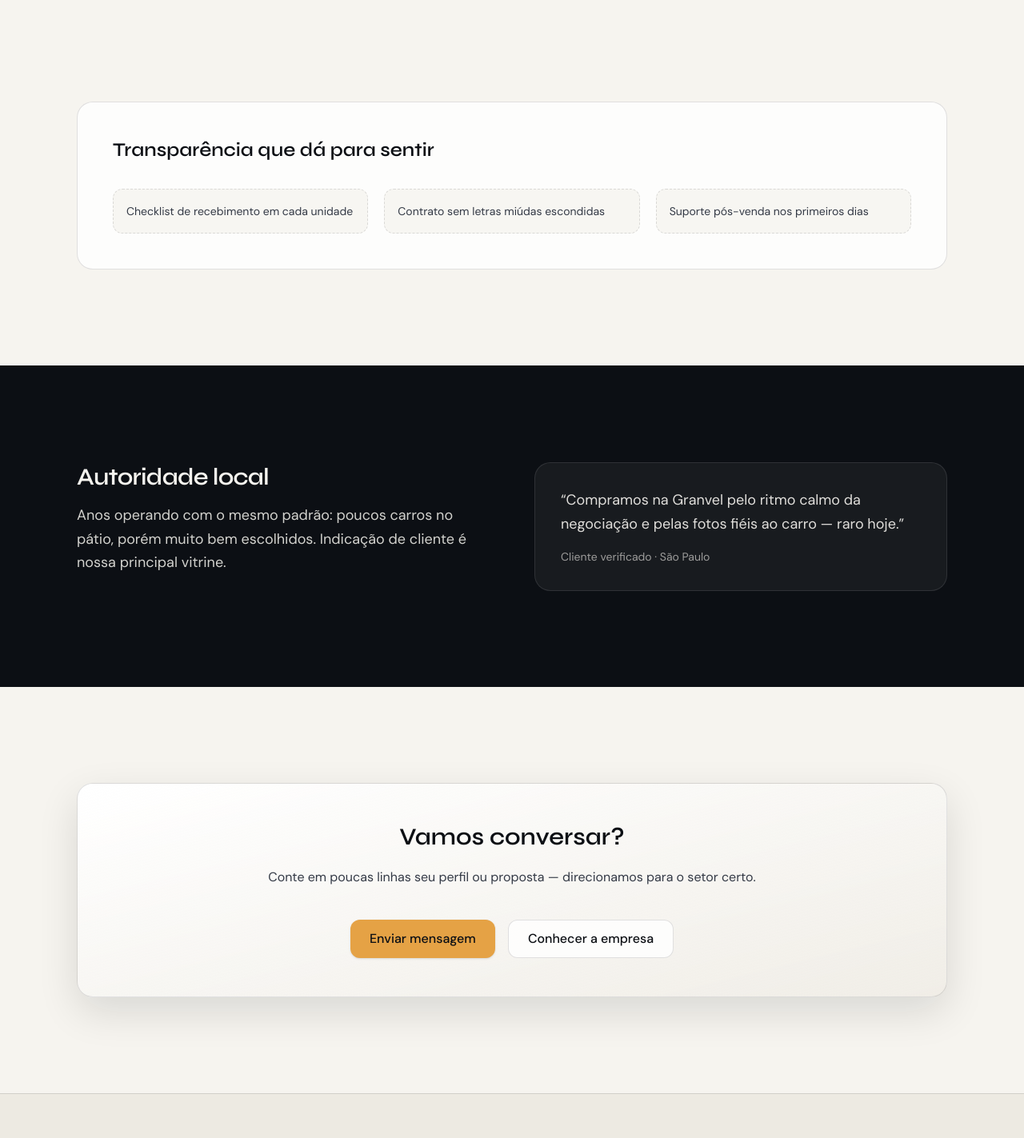
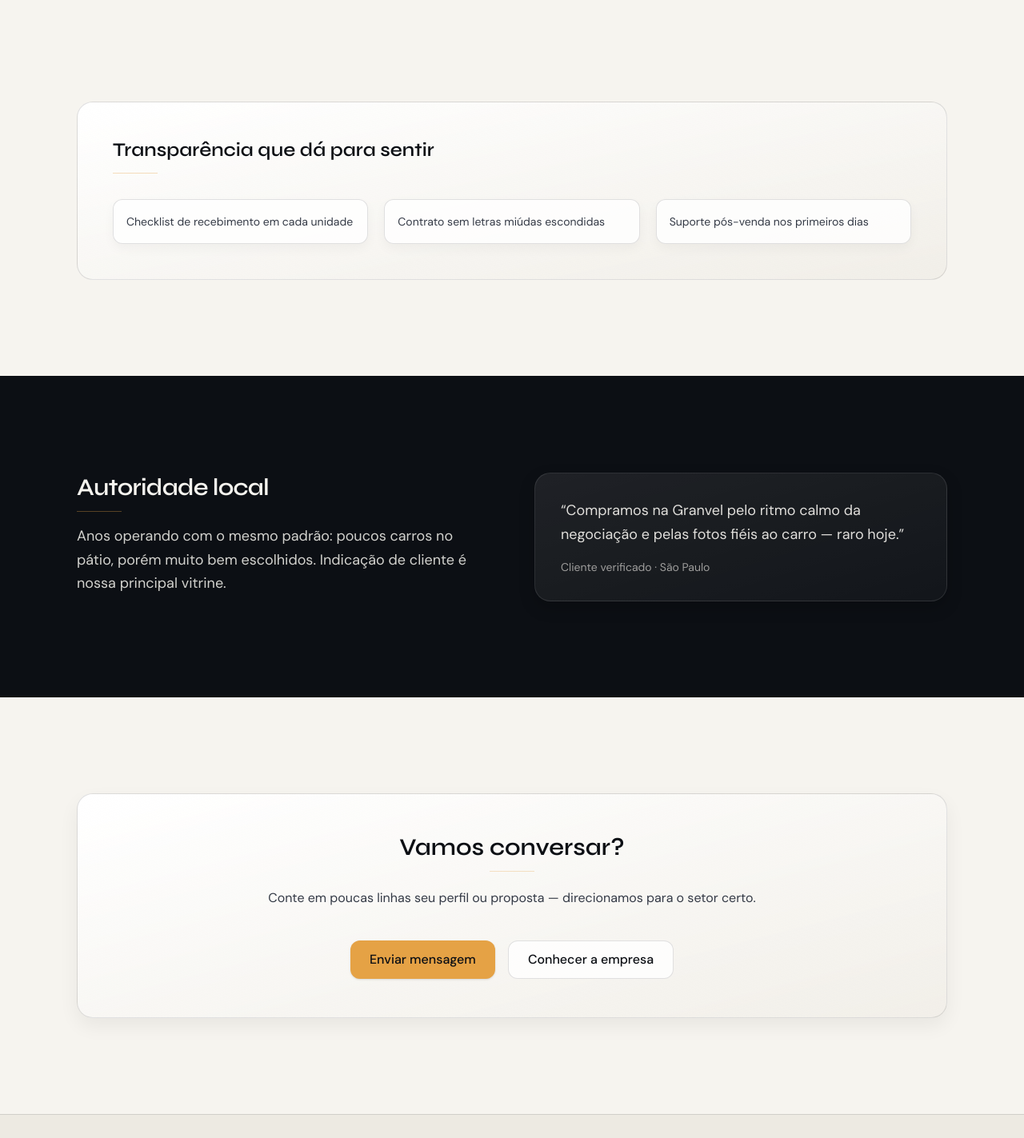
Before and after one commit to VS-LGR/Granvel, a Next.js app: page /join in a window 1280 px wide. Shown: the part 600-2023 px from the top of the page at 80% size. Built offline with nearby package versions, Linux system fonts and the light colour scheme; no server answers.

Commit message:
11° Commit -> Polimento visual.

```diff
--- a/src/components/sections/about-strip.tsx
+++ b/src/components/sections/about-strip.tsx
@@ -8,11 +8,18 @@ export type AboutStripProps = {
 export function AboutStrip({ content }: AboutStripProps) {
   return (
     <section className="border-b border-[var(--color-line)] bg-white/40 py-[var(--section-y)]">
-      <Container className="grid gap-10 lg:grid-cols-[1fr_1.2fr] lg:items-center">
-        <h2 className="font-[family-name:var(--font-syne)] text-3xl font-semibold tracking-tight text-[var(--color-ink)]">
-          {content.title}
-        </h2>
-        <p className="text-lg leading-relaxed text-[var(--color-ink-muted)]">{content.body}</p>
+      <Container>
+        <div className="rounded-[var(--radius-lg)] border border-[var(--color-line)] bg-gradient-to-br from-white to-[var(--color-paper-dark)]/28 p-7 sm:p-9">
+          <div className="grid gap-10 lg:grid-cols-[1fr_1.2fr] lg:items-center">
+            <div>
+              <h2 className="font-[family-name:var(--font-syne)] text-3xl font-semibold tracking-tight text-[var(--color-ink)]">
+                {content.title}
+              </h2>
+              <div className="mt-3 h-px w-14 bg-[var(--color-accent)]/30" aria-hidden />
+            </div>
+            <p className="text-lg leading-relaxed text-[var(--color-ink-muted)]">{content.body}</p>
+          </div>
+        </div>
       </Container>
     </section>
   );
--- a/src/components/sections/authority-block.tsx
+++ b/src/components/sections/authority-block.tsx
@@ -12,9 +12,10 @@ export function AuthorityBlock({ authority, socialProof }: AuthorityBlockProps)
       <Container className="grid gap-14 lg:grid-cols-2 lg:items-start">
         <div>
           <h2 className="font-[family-name:var(--font-syne)] text-3xl font-semibold tracking-tight">{authority.title}</h2>
+          <div className="mt-3 h-px w-14 bg-[var(--color-accent)]/35" aria-hidden />
           <p className="mt-4 text-lg leading-relaxed text-[var(--color-paper)]/85">{authority.body}</p>
         </div>
-        <figure className="rounded-[var(--radius-lg)] border border-white/10 bg-white/5 p-8">
+        <figure className="rounded-[var(--radius-lg)] border border-white/10 bg-gradient-to-br from-white/8 to-white/[0.03] p-8 shadow-[0_8px_20px_rgba(0,0,0,0.2)]">
           <blockquote className="text-lg leading-relaxed text-[var(--color-paper)]/90">{socialProof.quote}</blockquote>
           <figcaption className="mt-4 text-sm text-[var(--color-paper)]/60">{socialProof.attribution}</figcaption>
         </figure>
--- a/src/components/sections/cta-dual.tsx
+++ b/src/components/sections/cta-dual.tsx
@@ -23,8 +23,9 @@ export function CtaDual({
   return (
     <section className="py-[var(--section-y)]">
       <Container>
-        <div className="rounded-[var(--radius-lg)] border border-[var(--color-line)] bg-gradient-to-br from-white to-[var(--color-paper-dark)]/40 p-10 text-center shadow-[var(--shadow-soft)] sm:p-12">
+        <div className="rounded-[var(--radius-lg)] border border-[var(--color-line)] bg-gradient-to-br from-white to-[var(--color-paper-dark)]/30 p-10 text-center shadow-[0_10px_24px_rgba(12,15,20,0.06)] sm:p-12">
           <h2 className="font-[family-name:var(--font-syne)] text-3xl font-semibold text-[var(--color-ink)]">{title}</h2>
+          <div className="mx-auto mt-3 h-px w-14 bg-[var(--color-accent)]/30" aria-hidden />
           <p className="mx-auto mt-5 max-w-2xl text-base leading-relaxed text-[var(--color-ink-muted)]">{body}</p>
           <div className="mt-10 flex flex-wrap justify-center gap-4">
             <a href={whatsappHref(whatsappMessage)}>
--- a/src/components/sections/pillars-grid.tsx
+++ b/src/components/sections/pillars-grid.tsx
@@ -10,17 +10,23 @@ export function PillarsGrid({ content }: PillarsGridProps) {
   return (
     <section className="py-[var(--section-y)]">
       <Container>
+        <div className="rounded-[var(--radius-lg)] border border-[var(--color-line)] bg-gradient-to-br from-white to-[var(--color-paper-dark)]/32 p-7 sm:p-9">
           <h2 className="max-w-xl font-[family-name:var(--font-syne)] text-3xl font-semibold tracking-tight text-[var(--color-ink)]">
             {content.title}
           </h2>
+          <div className="mt-3 h-px w-14 bg-[var(--color-accent)]/35" aria-hidden />
           <div className="mt-[var(--section-stack)] grid gap-8 md:grid-cols-3">
             {content.items.map((item) => (
-            <Card key={item.title} className="card-lift p-6">
+              <Card
+                key={item.title}
+                className="card-lift border-[var(--color-line)] bg-gradient-to-b from-white to-[var(--color-paper)]/60 p-6 shadow-[0_8px_18px_rgba(12,15,20,0.05)]"
+              >
                 <h3 className="text-lg font-semibold text-[var(--color-ink)]">{item.title}</h3>
                 <p className="mt-3 text-sm leading-relaxed text-[var(--color-ink-muted)]">{item.text}</p>
               </Card>
             ))}
           </div>
+        </div>
       </Container>
     </section>
   );
--- a/src/components/sections/trust-strip.tsx
+++ b/src/components/sections/trust-strip.tsx
@@ -9,15 +9,16 @@ export function TrustStrip({ content }: TrustStripProps) {
   return (
     <section className="py-[var(--section-y)]">
       <Container>
-        <div className="rounded-[var(--radius-lg)] border border-[var(--color-line)] bg-white/80 p-9 sm:p-11">
+        <div className="rounded-[var(--radius-lg)] border border-[var(--color-line)] bg-gradient-to-br from-white to-[var(--color-paper-dark)]/35 p-9 sm:p-11">
           <h2 className="font-[family-name:var(--font-syne)] text-2xl font-semibold text-[var(--color-ink)]">
             {content.title}
           </h2>
+          <div className="mt-3 h-px w-14 bg-[var(--color-accent)]/35" aria-hidden />
           <ul className="mt-8 grid gap-5 sm:grid-cols-3">
             {content.bullets.map((b) => (
               <li
                 key={b}
-                className="rounded-[var(--radius-md)] border border-dashed border-[var(--color-line)] bg-[var(--color-paper)]/80 p-4 text-sm leading-relaxed text-[var(--color-ink-muted)]"
+                className="rounded-[var(--radius-md)] border border-[var(--color-line)] bg-white/80 p-4 text-sm leading-relaxed text-[var(--color-ink-muted)] shadow-[0_6px_14px_rgba(12,15,20,0.04)]"
               >
                 {b}
               </li>
--- a/src/components/sections/vehicle-grid.tsx
+++ b/src/components/sections/vehicle-grid.tsx
@@ -21,10 +21,14 @@ export function VehicleGrid({ title, vehicles, viewAllHref = "/inventory" }: Veh
   return (
     <section className="border-y border-[var(--color-line)] bg-[var(--color-paper-dark)]/35 py-[var(--section-y)]">
       <Container>
+        <div className="rounded-[var(--radius-lg)] border border-[var(--color-line)] bg-gradient-to-br from-white/70 to-[var(--color-paper-dark)]/34 p-6 sm:p-8">
           <div className="flex flex-wrap items-end justify-between gap-5">
+            <div>
               <h2 className="font-[family-name:var(--font-syne)] text-3xl font-semibold tracking-tight text-[var(--color-ink)]">
                 {title}
               </h2>
+              <div className="mt-3 h-px w-14 bg-[var(--color-accent)]/30" aria-hidden />
+            </div>
             <Link
               href={viewAllHref}
               className="text-sm font-semibold text-[var(--color-accent)] hover:text-[var(--color-accent-hover)] focus-ring rounded-sm"
@@ -41,7 +45,7 @@ export function VehicleGrid({ title, vehicles, viewAllHref = "/inventory" }: Veh
             {vehicles.map((v) => (
               <li key={v.id}>
                 <Link href={`/veiculo/${v.slug}`} className="group block">
-                  <Card className="card-lift h-full overflow-hidden transition-[border-color] group-hover:border-[var(--color-accent)]/35">
+                  <Card className="card-lift h-full overflow-hidden border-[var(--color-line)] bg-white/80 shadow-[0_8px_18px_rgba(12,15,20,0.05)] transition-[border-color] group-hover:border-[var(--color-accent)]/35">
                     <div className="relative aspect-[16/10] bg-[var(--color-paper-dark)]">
                       {v.imageUrl ? (
                         // eslint-disable-next-line @next/next/no-img-element
@@ -80,6 +84,7 @@ export function VehicleGrid({ title, vehicles, viewAllHref = "/inventory" }: Veh
             ))}
           </ul>
         )}
+        </div>
       </Container>
     </section>
   );
```
Lines whose indentation alone changed are shown as unchanged.
